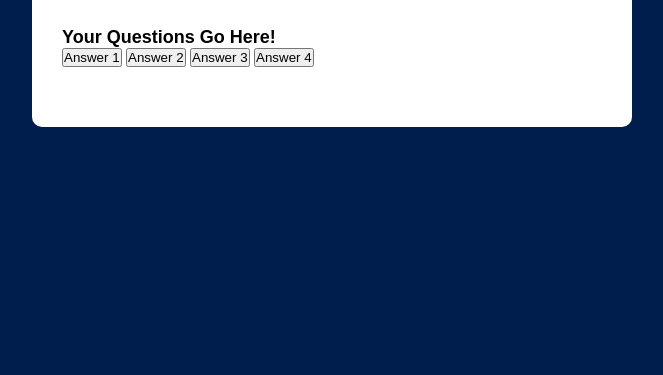
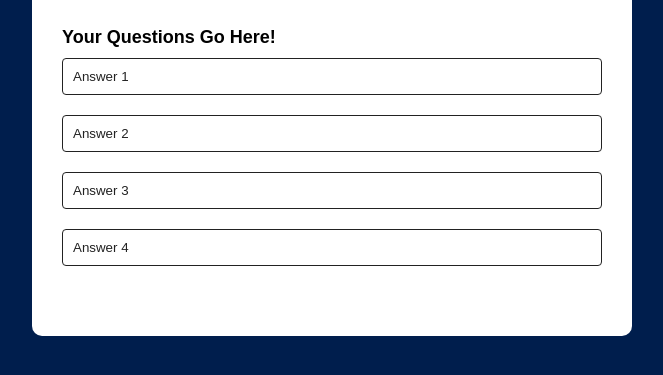
Before and after one commit to rus1290/quiz-app-project, a plain HTML site: page index.html in a window 1280 px wide. Shown: the part 201-576 px from the top of the page, without its empty margins (308-971 px from the left). Drawn offline with Linux system fonts and the light colour scheme.

Commit message:
added style properties to buttons.

```diff
--- a/assets/style.css
+++ b/assets/style.css
@@ -33,3 +33,15 @@ body {
 .quiz h2{
     font-size: 18px;
 }
+
+.btn {
+    background: #fff;
+    color: #222;
+    font-weight: 500;
+    width: 100%;
+    border: 1px solid #222;
+    padding: 10px;
+    margin: 10px 0;
+    text-align: left;
+    border-radius: 4px;
+}
```
